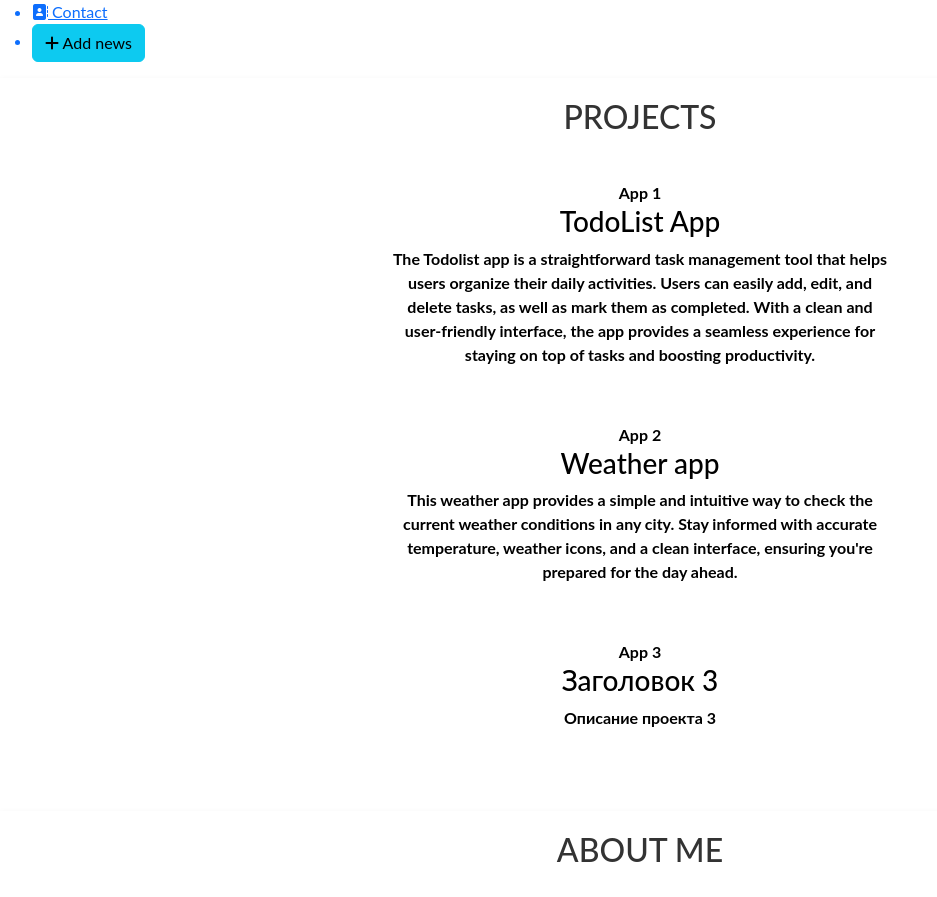
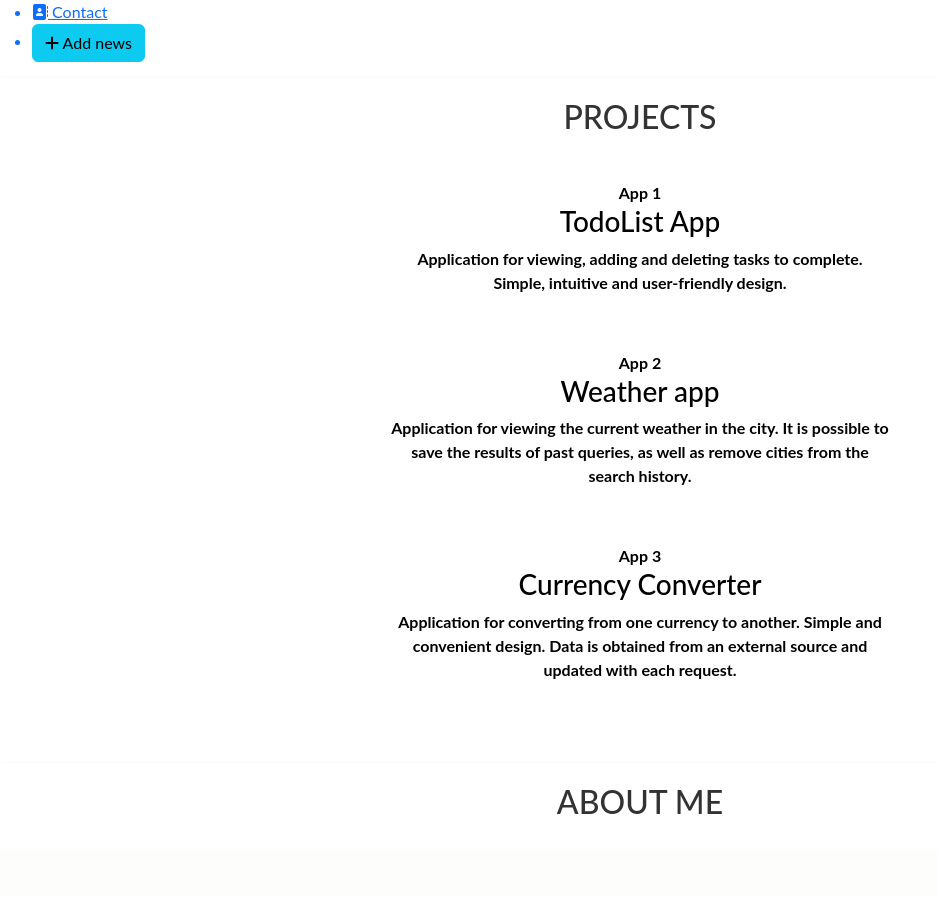
Before and after one commit to SaintDesire/Python-Learning, a Django app: page / in a window 1280 px wide. Shown: the part 858-1755 px from the top of the page, without its empty margins (0-937 px from the left). After the commit the page ends 1672 px from the top, so only its background shows below. Run offline with Django 4.2, Linux system fonts and the light colour scheme.

Commit message:
add currency converter app

```diff
--- a/webApps/main/static/main/css/style.css
+++ b/webApps/main/static/main/css/style.css
@@ -108,5 +108,5 @@
 .project-buttons li:active {
     background: #FF8C00;
     box-shadow: none;
-    transform: scale(0.9);
+    transform: scale(1);
 }
--- a/webApps/main/templates/main/base.html
+++ b/webApps/main/templates/main/base.html
@@ -22,9 +22,8 @@
         </div>
          <ul class="header-nav">
             <a href="{% url 'home' %}"><li>Home</li></a>
-            <a href="#"><li>About</li></a>
-            <a href="#"><li>Portfolio</li></a>
-            <a href="#"><li>Contact</li></a>
+            <a href="{% url 'about' %}"><li>About</li></a>
+            <a href="{% url 'contact' %}"><li>Contact</li></a>
          </ul>
     </header>
 
--- a/webApps/main/templates/main/main.html
+++ b/webApps/main/templates/main/main.html
@@ -14,9 +14,8 @@
                     App 1
                         <div class="project-info">
                             <h3>TodoList App</h3>
-                            <p>The Todolist app is a straightforward task management tool that helps users organize their daily activities.
-                                Users can easily add, edit, and delete tasks, as well as mark them as completed. With a clean and user-friendly interface,
-                                the app provides a seamless experience for staying on top of tasks and boosting productivity.</p>
+                            <p>Application for viewing, adding and deleting tasks to complete.
+                                Simple, intuitive and user-friendly design.</p>
                         </div>
                 </li>
             </a>
@@ -25,17 +24,20 @@
                     App 2
                         <div class="project-info">
                             <h3>Weather app</h3>
-                            <p>This weather app provides a simple and intuitive way to check the current weather conditions in any city.
-                                Stay informed with accurate temperature, weather icons, and a clean interface, ensuring you're prepared for the day ahead.</p>
+                            <p>Application for viewing the current weather in the city.
+                                It is possible to save the results of past queries, as well as remove
+                                cities from the search history.</p>
                         </div>
                 </li>
             </a>
-            <a href="#" class="project-button">
+            <a href="{% url 'converter' %}" class="project-button">
                 <li class="project-item" style="user-select: none">
                     App 3
                         <div class="project-info">
-                            <h3>Заголовок 3</h3>
-                            <p>Описание проекта 3</p>
+                            <h3>Currency Converter</h3>
+                            <p>Application for converting from one currency to another.
+                                Simple and convenient design. Data is obtained from an external source and
+                                updated with each request.</p>
                         </div>
                 </li>
             </a>
--- a/webApps/main/urls.py
+++ b/webApps/main/urls.py
@@ -3,6 +3,9 @@
 
 urlpatterns = [
     path('', views.index, name='home'),
+    path('about', views.about, name='about'),
+    path('contact', views.contact, name='contact'),
     path('todo',include('todo.urls')),
     path('weather', include('weather.urls')),
+    path('converter', include('currency_converter.urls')),
 ]
--- a/webApps/main/views.py
+++ b/webApps/main/views.py
@@ -2,3 +2,9 @@
 
 def index(request):
     return render(request, 'main/main.html')
+
+def about(request):
+    return render(request, 'main/about.html')
+
+def contact(request):
+    return render(request, 'main/about.html')
--- a/webApps/weather/templates/weather/weather.html
+++ b/webApps/weather/templates/weather/weather.html
@@ -23,7 +23,7 @@
         </form>
     </div>
 
-    <div style="width: 650px; margin-top: 60px; margin-right: 100px;">
+    <div class="weather-container">
         <h4 class="text-center text-black p-2">History</h4>
         <div class="weather ">
             {% if all_info %}
--- a/webApps/webApps/settings.py
+++ b/webApps/webApps/settings.py
@@ -39,7 +39,8 @@
     'django.contrib.staticfiles',
     'main',
     'todo',
-    'weather'
+    'weather',
+    'currency_converter'
 ]
 
 MIDDLEWARE = [
```
Also changed, not shown: webApps/main/static/weather/css/weather.css (+14 -0 lines), webApps/db.sqlite3.
